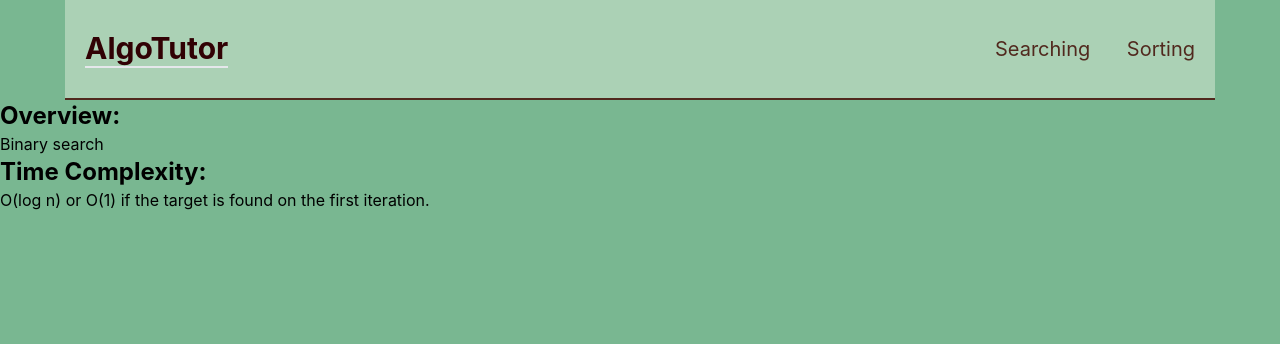
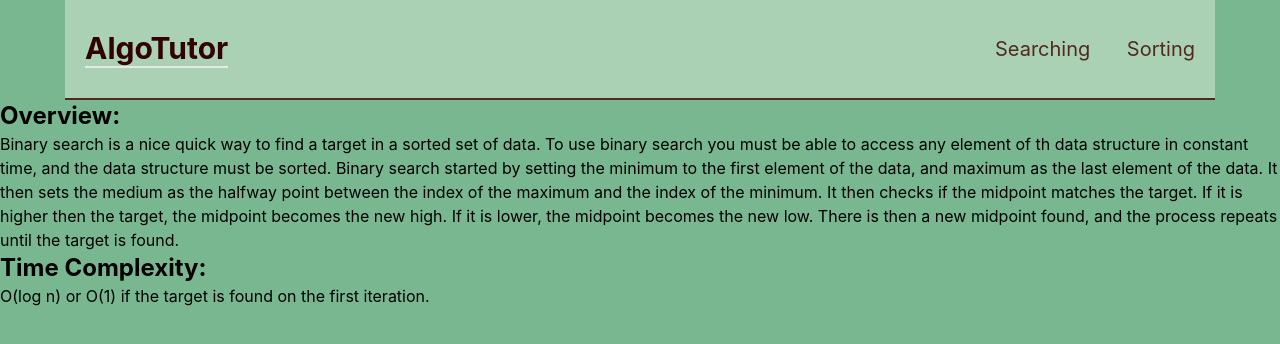
Before and after one commit to DelaurierDev/algoTutor, a React (Create React App) app in the folder client/: page /search/binary in a window 1280 px wide. Shown: the top 344 px of the page. Built offline with nearby package versions, Linux system fonts and the light colour scheme.

Commit message:
add more to binary search

```diff
--- a/client/src/pages/Binary.jsx
+++ b/client/src/pages/Binary.jsx
@@ -7,7 +7,10 @@ const Binary = () => {
         <div>
             <div>
                 <h2 className='text-2xl font-bold'>Overview:</h2>
-                <p>Binary search
+                <p>Binary search is a nice quick way to find a target in a sorted set of data.  To use binary search you must be able to access any element of th data structure in constant time, and the data structure must be sorted.
+                    Binary search started by setting the minimum to the first element of the data, and maximum as the last element of the data.  It then sets the medium as the halfway point between the index of the maximum and the index of the minimum.
+                    It then checks if the midpoint matches the target.  If it is higher then the target, the midpoint becomes the new high.  If it is lower, the midpoint becomes the new low.  There is then a new midpoint found, and the process repeats until the target is found.
+
                 </p>
                 <h2 className='text-2xl font-bold'>Time Complexity:</h2>
                 <p>O(log n) or O(1) if the target is found on the first iteration.</p>
```
